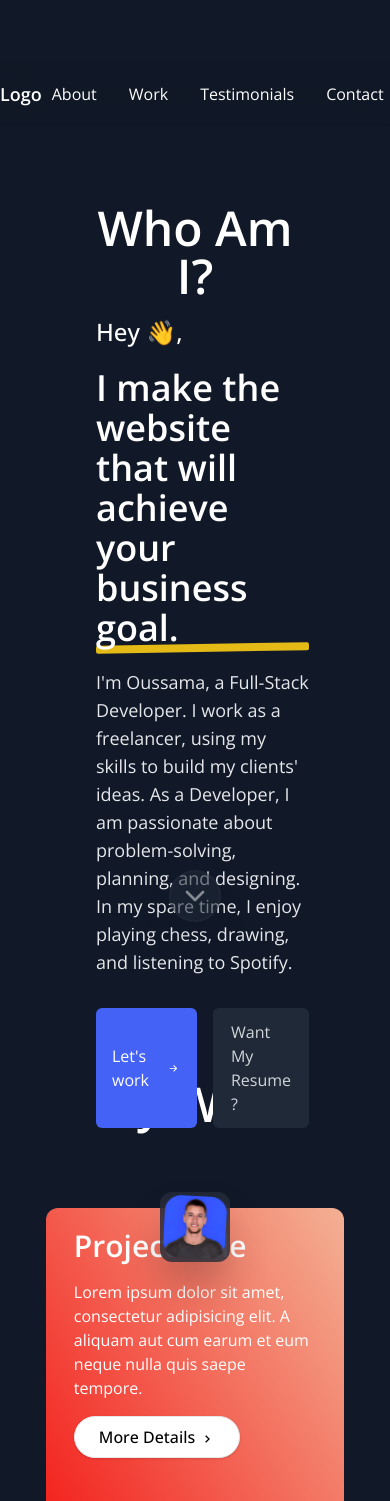
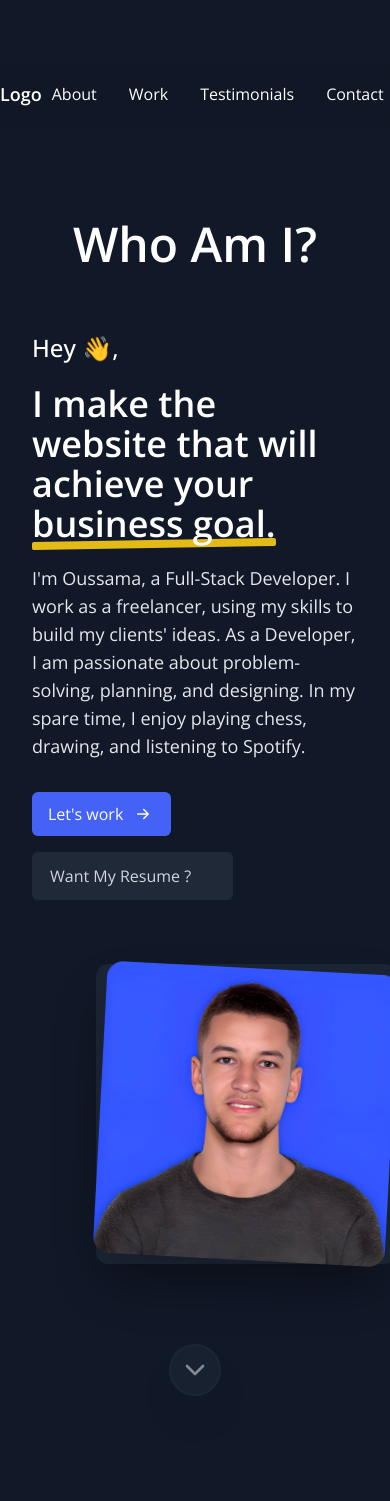
Before and after one commit to ojpro/portfolio-v2, a Next.js app: page / in a window 390 px wide. Shown: the part 780-2281 px from the top of the page. Built offline with nearby package versions, Linux system fonts and the light colour scheme.

Commit message:
Responsive issues fixes, Closed #10

```diff
--- a/src/components/partials/sections/About.tsx
+++ b/src/components/partials/sections/About.tsx
@@ -11,8 +11,8 @@ export default function About() {
             <Navbar></Navbar>
             <a href="#" id="about"></a>
             <section className="min-h-screen relative">
-                <div className="absolute inset-0 m-auto p-20">
-                    <h2 className="text-5xl font-bold text-center">Who Am I?</h2>
+                <div className="m-4">
+                    <h2 className="text-5xl font-bold text-center pt-20 mb-12 lg:mb-8">Who Am I?</h2>
                     <div
                         className="h-5/6 mx-auto p-4 flex flex-row flex-wrap justify-evenly items-center self-center">
                         <div className="max-w-3xl flex flex-col justify-between gap-4">
@@ -26,7 +26,7 @@ export default function About() {
                                 I&apos;m Oussama, a Full-Stack Developer. I work as a freelancer, using my skills to build my clients&apos; ideas. As a Developer, I am passionate about problem-solving, planning, and designing. In my spare time, I enjoy playing chess, drawing, and listening to Spotify.
                                 </p>
                             </div>
-                            <div className="flex flex-row flex-nowrap gap-4 justify-start mt-4">
+                            <div className="flex flex-row flex-wrap gap-4 justify-start mt-4">
                                 <a href="#contact"
                                     className="py-2.5 px-4 bg-[#4462f5] text-white rounded-md flex flex-row flex-nowrap justify-evenly items-center gap-2 hover:py-3 hover:px-5 group">
                                     Let&apos;s work
@@ -34,15 +34,15 @@ export default function About() {
                                         className="w-6 h-auto group-hover:animate-ping"></BsArrowRightShort>
                                 </a>
                                 <a href="#"
-                                    className="py-2.5 px-4 bg-gray-800 text-gray-300 rounded-md flex flex-row flex-nowrap justify-evenly items-center gap-2 border-2 border-transparent hover:border-2 hover:border-blue-600 hover:translate-x-0.5 group">
+                                    className="py-2.5 px-4 bg-gray-800 text-gray-300 rounded-md flex flex-row flex-nowrap justify-evenly items-center gap-2 border-2 border-transparent hover:border-blue-600 hover:translate-x-0.5 group">
                                     Want My Resume ?
                                     <FiExternalLink
-                                        className="group-hover:text-blue-400 hidden group-hover:inline-block"></FiExternalLink>
+                                        className="group-hover:text-blue-400 invisible group-hover:visible"></FiExternalLink>
                                 </a>
                             </div>
                         </div>
                         <div
-                            className="relative bg-gray-800 backdrop-blur-md dark:bg-opacity-80 hover:dark:bg-opacity-80 rounded-xl p-1 hover:rotate-2 shadow-2xl m-16">
+                            className="relative bg-gray-800 backdrop-blur-md dark:bg-opacity-80 hover:dark:bg-opacity-80 rounded-xl p-1 hover:rotate-2 shadow-2xl m-16 min-w-[300px]">
                             <Image src={MyPicture}
                                 className="w-80 h-fit rounded-2xl rotate-3 hover:-rotate-6 shadow-2xl backdrop-blur-md md:opacity-80 hover:opacity-100 hover:scale-105 contrast-125"
                                 alt="My Picture" />
```
